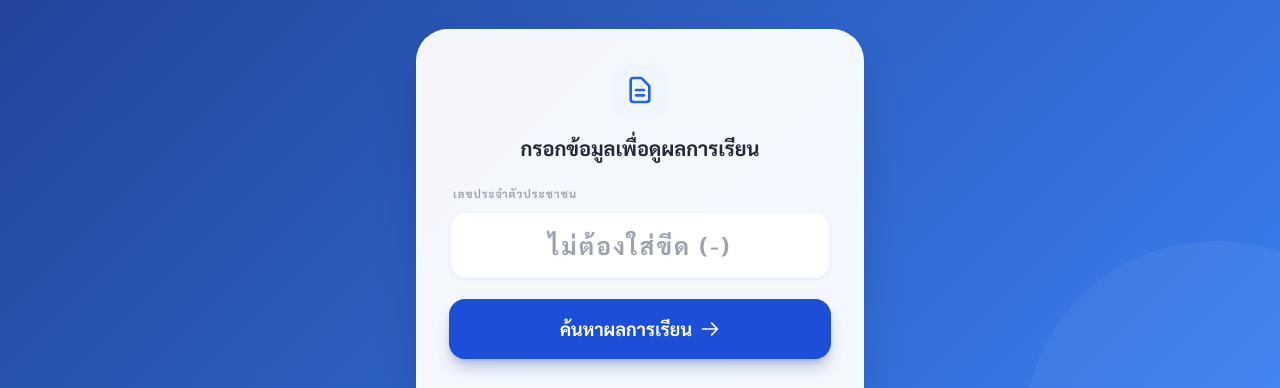
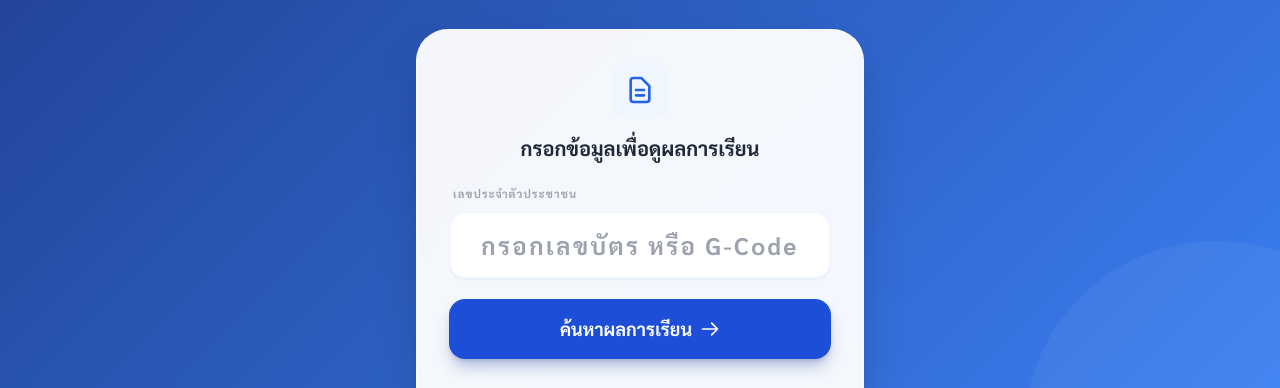
Before and after one commit to DevOmCh/sgs-check, a plain HTML site: page index.html in a window 1280 px wide. Shown: the part 391-779 px from the top of the page. Drawn offline with nearby package versions, Linux system fonts and the light colour scheme.

Commit message:
Update: Improved Landing Page UI and added Logo/Favicon3

```diff
--- a/index.html
+++ b/index.html
@@ -98,10 +98,9 @@
     maxlength="13"
     required
     type="text"
-                            inputmode="numeric"
-                            placeholder="ไม่ต้องใส่ขีด (-)"
+    placeholder="กรอกเลขบัตร หรือ G-Code"
     class="w-full px-5 py-4 bg-white border-2 border-blue-50 rounded-2xl focus:border-blue-500 outline-none transition-all text-2xl text-center font-bold tracking-widest text-gray-700 shadow-sm"
-                            oninput="this.value = this.value.replace(/[^0-9]/g, '');"
+    oninput="this.value = this.value.toUpperCase();"
 />
                     </div>
                 </div>
```
Lines whose indentation alone changed are shown as unchanged.
